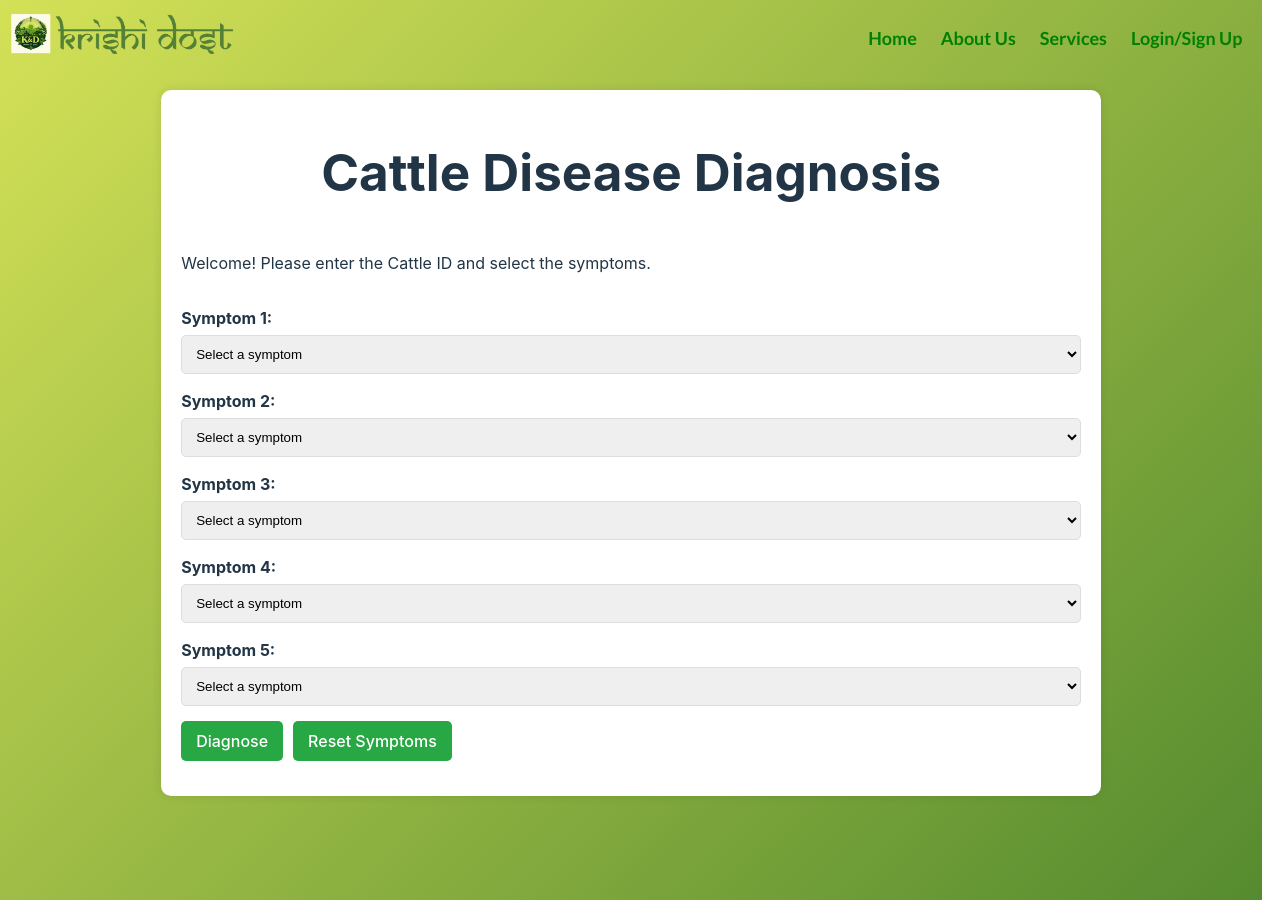
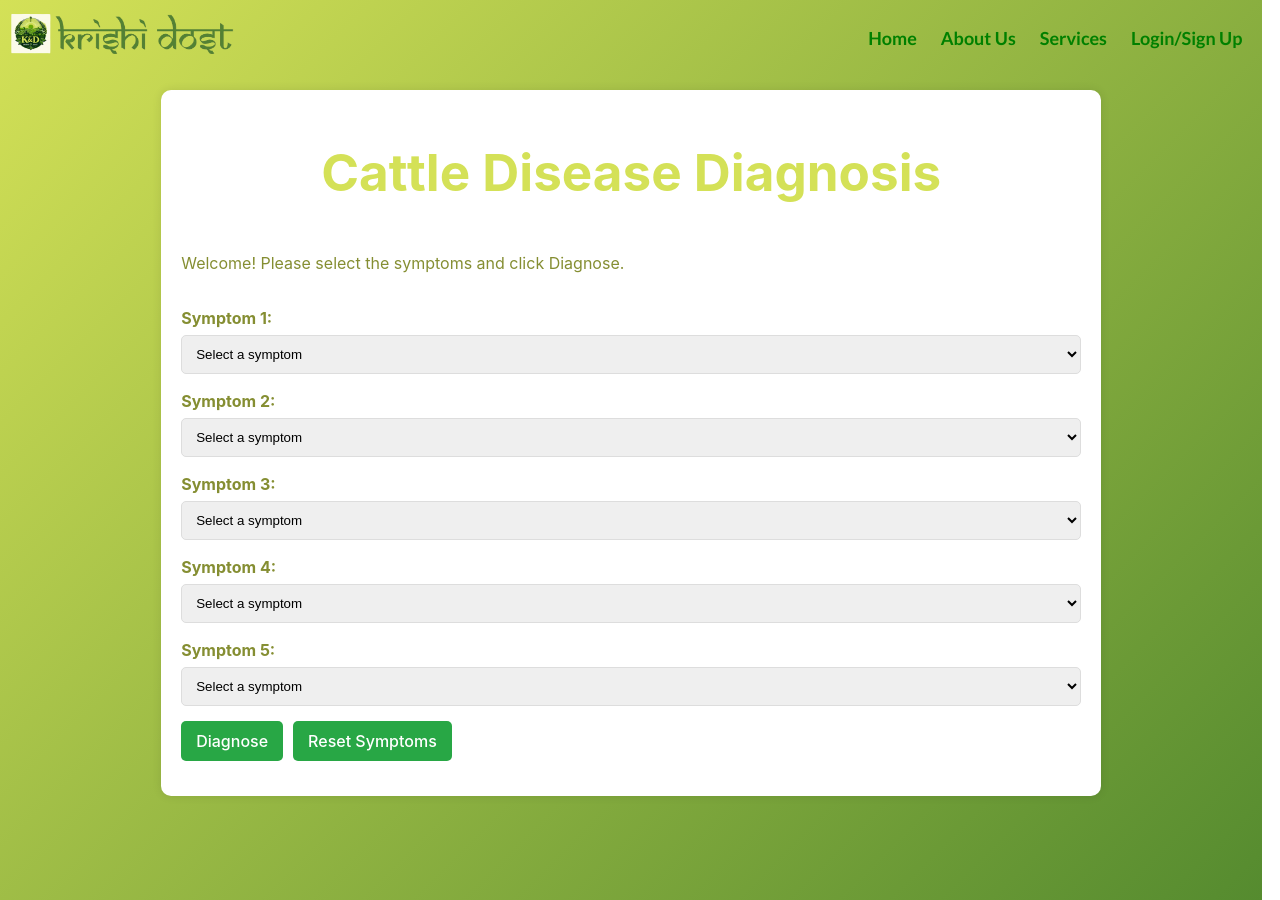
Before and after one commit to Ayush-Agarwala/krishidost, a React (Vite) app: page /cattle in a window 1280 px wide. Built offline with nearby package versions, Linux system fonts and the light colour scheme; a web font is replaced by a local one.

Commit message:
cattle update

```diff
--- a/src/components/cattle.css
+++ b/src/components/cattle.css
@@ -21,6 +21,7 @@
   .cattle-chat-header {
     text-align: center;
     margin-bottom: 20px;
+    color:#d4e157
   }
 
   .cattle-chat-body {
@@ -28,6 +29,7 @@
     flex-direction: column;
     /* justify-content: center; */
     /* align-items: center; */
+    color: #858e32;
   }
 
   .cattle-chat-message {
@@ -36,6 +38,7 @@
 
   .cattle-chat-message bot p{
     text-align: center;
+    color: #d4e157;
   }
 
   .cattle-chat-message label {
--- a/src/components/cattle.jsx
+++ b/src/components/cattle.jsx
@@ -52,7 +52,7 @@ const CattleDiagnosisChatbot = () => {
       </div>
       <div className="cattle-chat-body">
         <div className="cattle-chat-message bot">
-          <p>Welcome! Please enter the Cattle ID and select the symptoms.</p>
+          <p>Welcome! Please select the symptoms and click Diagnose.</p>
         </div>
 
         {/* <div className="cattle-chat-message user">
```
